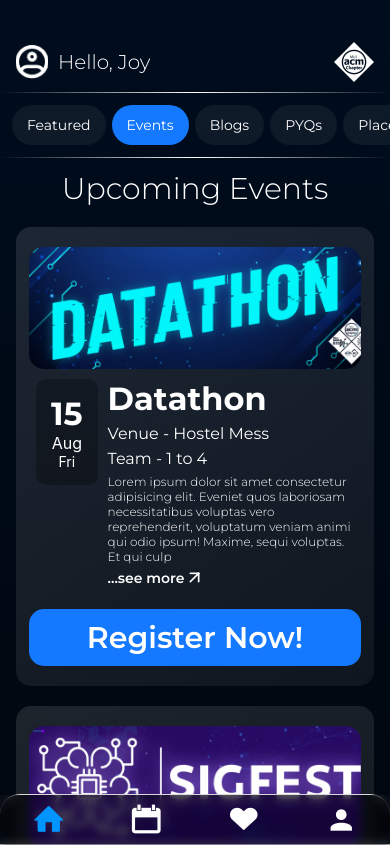
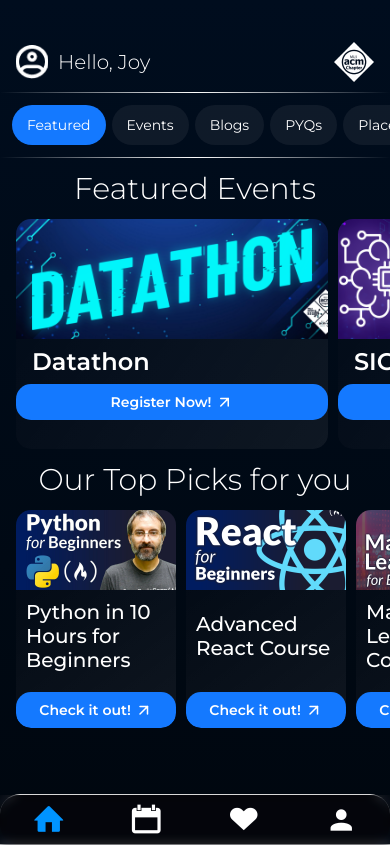
Before and after one commit to JoyBrar2001/MASC-App, a React Native app: screen /Home in a window 390 px wide. Built offline with nearby package versions, Linux system fonts and the light colour scheme.

Commit message:
Added Featured Events Section

```diff
--- a/components/Featured.js
+++ b/components/Featured.js
@@ -1,18 +1,39 @@
-import { StyleSheet, Text, View, ScrollView, Image, TouchableOpacity } from 'react-native';
+import { StyleSheet, Text, View, ScrollView, Image, TouchableOpacity, Dimensions } from 'react-native';
 import React from 'react';
 import colors from '../assets/colors/colors';
-import { FeaturedTopPicksData } from '../data/data';
+import { EventsData, FeaturedTopPicksData } from '../data/data';
 import { LinearGradient } from 'expo-linear-gradient';
 import { Feather } from '@expo/vector-icons';
 import { useFonts } from 'expo-font';
 
 Feather.loadFont();
+const width = Dimensions.get('window').width;
 
+const CreateEventsCard = ({ item }) => (
+  <LinearGradient
+    colors={["#ffffff01", "#ffffff10"]}
+    start={{ x: 0, y: 0 }}
+    end={{ x: 1, y: 1 }}
+    style={styles.featuredEventsCard}
+  >
+    <Image source={item.image} style={styles.featuredEventImage} />
+
+    <View style={styles.featuredEventCardInfo}>
+      <Text style={styles.featuredEventTitle}>{item.name}</Text>
+      {/* <Text style={styles.topPicksCardDescription}>{item.description}</Text> */}
+    </View>
+
+    <TouchableOpacity style={styles.checkItOutWrapper}>
+      <Text style={styles.checkItOutText}>Register Now!</Text>
+      <Feather name="arrow-up-right" size={18} color={colors.white} />
+    </TouchableOpacity>
+  </LinearGradient>
+);
 const CreateFeaturedTopPicksCard = ({ item }) => (
   <LinearGradient
     colors={["#ffffff01", "#ffffff10"]}
-    start={{x: 0, y: 0}}
-    end={{x: 1, y: 1}}
+    start={{ x: 0, y: 0 }}
+    end={{ x: 1, y: 1 }}
     style={styles.featuredTopPicksCard}
   >
     <Image source={item.image} style={styles.topPicksCardImage} />
@@ -32,6 +53,12 @@
 const Featured = () => {
   return (
     <ScrollView vertical showsVerticalScrollIndicator={false}>
+      <Text style={styles.topPicksTitle}>Featured Events</Text>
+      <ScrollView horizontal showsHorizontalScrollIndicator={false} contentContainerStyle={styles.featuredTopPicksWrapper}>
+        {EventsData.map((item, index) => (
+          <CreateEventsCard item={item} key={index} />
+        ))}
+      </ScrollView>
       <Text style={styles.topPicksTitle}>Our Top Picks for you</Text>
       <ScrollView horizontal showsHorizontalScrollIndicator={false} contentContainerStyle={styles.featuredTopPicksWrapper}>
         {FeaturedTopPicksData.map((item, index) => (
@@ -55,6 +82,30 @@
     textAlign: 'center',
     marginVertical: 12,
   },
+
+  featuredEventsCard: {
+    width: width*0.8,
+    borderRadius: 15,
+    overflow: 'hidden',
+    flexDirection: 'column',
+  },
+  featuredEventImage: {
+    width: width*0.8,
+    height: 120,
+  },
+  featuredEventCardInfo: {
+    paddingVertical: 8,
+    paddingHorizontal: 16,
+  },
+  featuredEventTitle: {
+    color: colors.white,
+    fontSize: 24,
+    fontFamily: 'Montserrat-SemiBold',
+  },
+  checkItOutWrapper: {
+
+  },
+
   featuredTopPicksWrapper: {
     flexDirection: 'row',
     gap: 10,
--- a/screens/EventDetails.js
+++ b/screens/EventDetails.js
@@ -37,17 +37,19 @@
       <View style={styles.mainWrapper}>
         <Image source={item.imageSqaure} style={styles.eventSquareBanner} />
         <LinearGradient
-          colors={["#ffffff11", "#ffffff01"]}
+          colors={["#ffffff10", "#ffffff01"]}
           start={{ x: 0, y: 0 }}
           end={{ x: 1, y: 1 }}
           style={styles.eventDetailsWrapper}
           blurRadius={1}
         >
-          <BlurView style={styles.eventDetailsInnerWrapper} intensity={12}>
-            <Text style={styles.eventDate}>{item.day}, {item.date} {item.month}</Text>
-            <Text style={styles.prizePool}>Prize Pool - Rs.{item.prizePool}</Text>
-            <Text style={styles.eventTeam}>Team Size - {item.team}</Text>
-            <Text style={styles.description}>About the event - {item.description}</Text>
+          <BlurView style={styles.eventDetailsInnerWrapper} tint='dark' intensity={6}>
+            <View style={styles.eventTextWrapper}>
+              <Text style={styles.eventDate}>{item.day}, {item.date} {item.month}</Text>
+              <Text style={styles.prizePool}>Prize Pool - Rs.{item.prizePool}</Text>
+              <Text style={styles.eventTeam}>Team Size - {item.team}</Text>
+              <Text style={styles.description}>About the event - {item.description}</Text>
+            </View>
           </BlurView>
           <TouchableOpacity style={styles.registerButton}>
             <Text style={styles.registerNow}>Register Now !</Text>
@@ -128,7 +130,7 @@
     flex: 1,
     justifyContent: 'flex-start',
     alignItems: 'center',
-    marginTop: 12,
+    marginTop: 16,
   },
   eventSquareBanner: {
     width: width*0.9,
@@ -136,19 +138,22 @@
     borderRadius: 16,
   },
   eventDetailsWrapper: {
+    backgroundColor: '#ffffff01',
     width: width*0.8,
     marginTop: -30,
     borderRadius: 16,
     overflow: 'hidden',
   },
   eventDetailsInnerWrapper: {
+  },
+  eventTextWrapper: {
     padding: 12,
     flexDirection: 'column',
     gap: 6,
   },
   eventDate: {
-    fontSize: 14,
-    fontFamily: 'Montserrat-Medium',
+    fontSize: 16,
+    fontFamily: 'Montserrat-Light',
     color: colors.white,
     textAlign: 'center',
   },
@@ -159,14 +164,14 @@
     textAlign: 'center',
   },
   eventTeam: {
-    fontSize: 14,
-    fontFamily: 'Montserrat-Medium',
+    fontSize: 16,
+    fontFamily: 'Montserrat-Light',
     color: colors.white,
     textAlign: 'center',
   },
   description: {
     fontSize: 12,
-    fontFamily: 'Montserrat-Regular',
+    fontFamily: 'Montserrat-ExtraLight',
     color: colors.white,
     textAlign: 'center',
     paddingHorizontal: 10,
--- a/screens/HomeScreen.js
+++ b/screens/HomeScreen.js
@@ -11,7 +11,7 @@
 )
 
 const HomeScreen = ({ navigation }) => {
-  const [currentSection, setCurrentSection] = useState('Events');
+  const [currentSection, setCurrentSection] = useState('Featured');
 
   const changeCurrentSection = (section) => {
     setCurrentSection(section)
```
